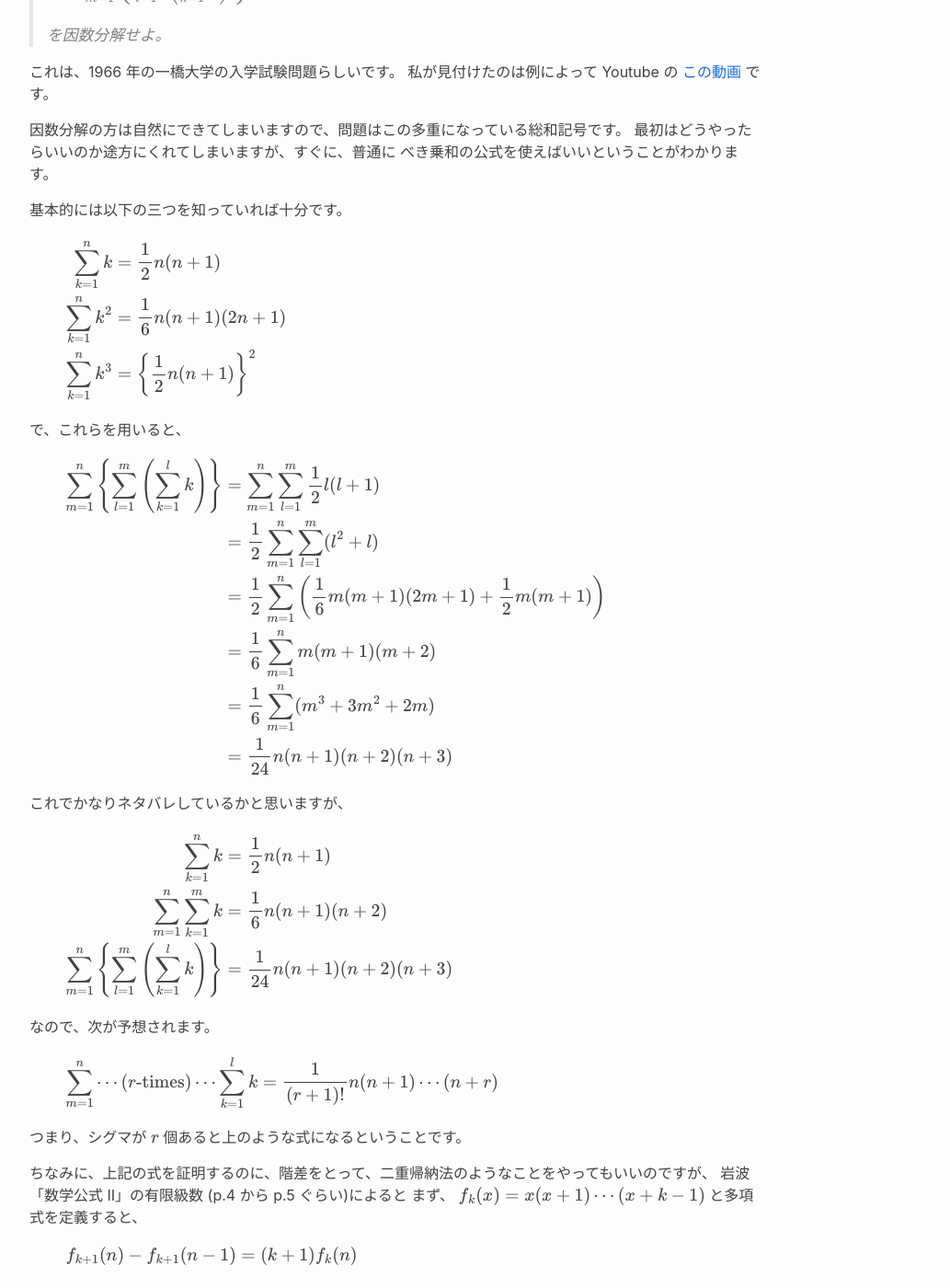
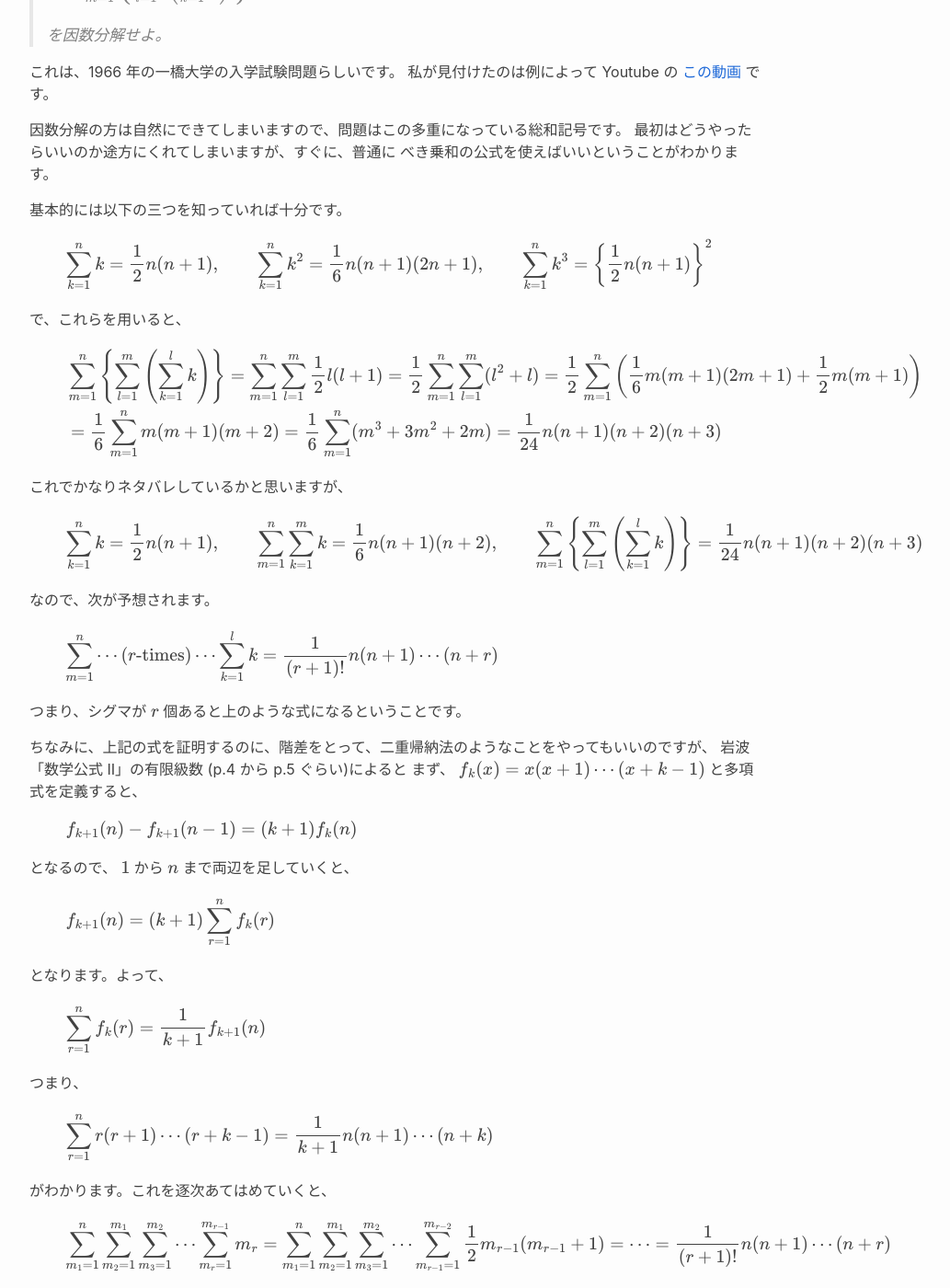
Before and after one commit to eiu2/eiu2.github.com, a Jekyll site: the page built from _posts/2026-06-20-trivial.md, in a window 1280 px wide and 1400 px high, scrolled down 965 px. Shown: the whole window at 92% size, without its empty margins (208-1241 px from the left). Built offline with Jekyll 4.4.1, drawn with Linux system fonts in a browser that asks for light colours; nearby versions of some CDN libraries; formulas are drawn with MathJax 3; some of the changed text lies outside the part shown.

Commit message:
Update 2026-06-20-trivial.md

```diff
--- a/_posts/2026-06-20-trivial.md
+++ b/_posts/2026-06-20-trivial.md
@@ -39,36 +39,31 @@
 基本的には以下の三つを知っていれば十分です。
 
 $$
-\begin{aligned}
-  \sum^n_{k=1} k &= \dfrac{1}{2}n(n+1) \\
-  \sum^n_{k=1} k^2 &= \dfrac{1}{6}n(n+1)(2n+1) \\
-  \sum^n_{k=1} k^3 &= \left\lbrace\dfrac{1}{2}n(n+1)\right\rbrace^2
-\end{aligned}
+\sum^n_{k=1} k = \dfrac{1}{2}n(n+1), \qquad
+\sum^n_{k=1} k^2 = \dfrac{1}{6}n(n+1)(2n+1), \qquad
+\sum^n_{k=1} k^3 = \left\lbrace\dfrac{1}{2}n(n+1)\right\rbrace^2
 $$
 
 で、これらを用いると、
 
 $$
 \begin{aligned}
-  \sum_{m=1}^n \left\lbrace\sum_{l=1}^m \left(\sum_{k=1}^l k\right) \right\rbrace
-  &= \sum_{m=1}^n \sum_{l=1}^m \dfrac{1}{2}l(l+1) \\
-  &= \dfrac{1}{2} \sum_{m=1}^n \sum_{l=1}^m (l^2 + l) \\
-  &= \dfrac{1}{2} \sum_{m=1}^n \left( \dfrac{1}{6} m(m+1)(2m+1) + \dfrac{1}{2} m(m+1) \right) \\
-  &= \dfrac{1}{6} \sum_{m=1}^n m(m+1)(m+2) \\
-  &= \dfrac{1}{6} \sum_{m=1}^n (m^3 + 3m^2 + 2m) \\
-  &= \dfrac{1}{24} n(n+1)(n+2)(n+3)
+&\sum_{m=1}^n \left\lbrace\sum_{l=1}^m \left(\sum_{k=1}^l k\right) \right\rbrace
+= \sum_{m=1}^n \sum_{l=1}^m \dfrac{1}{2}l(l+1)
+= \dfrac{1}{2} \sum_{m=1}^n \sum_{l=1}^m (l^2 + l)
+= \dfrac{1}{2} \sum_{m=1}^n \left( \dfrac{1}{6} m(m+1)(2m+1) + \dfrac{1}{2} m(m+1) \right) \\
+&= \dfrac{1}{6} \sum_{m=1}^n m(m+1)(m+2)
+= \dfrac{1}{6} \sum_{m=1}^n (m^3 + 3m^2 + 2m)
+= \dfrac{1}{24} n(n+1)(n+2)(n+3)
 \end{aligned}
 $$
 
 これでかなりネタバレしているかと思いますが、
 
 $$
-\begin{aligned}
-  \sum_{k=1}^n k &= \dfrac{1}{2} n (n+1) \\
-  \sum_{m=1}^n \sum_{k=1}^m k &= \dfrac{1}{6}n(n+1)(n+2) \\
-  \sum_{m=1}^n \left\lbrace\sum_{l=1}^m \left(\sum_{k=1}^l k\right) \right\rbrace
-  &= \dfrac{1}{24} n(n+1)(n+2)(n+3)
-\end{aligned}
+\sum_{k=1}^n k = \dfrac{1}{2} n (n+1), \qquad
+\sum_{m=1}^n \sum_{k=1}^m k = \dfrac{1}{6}n(n+1)(n+2), \qquad
+\sum_{m=1}^n \left\lbrace\sum_{l=1}^m \left(\sum_{k=1}^l k\right) \right\rbrace = \dfrac{1}{24} n(n+1)(n+2)(n+3)
 $$
 
 なので、次が予想されます。
@@ -116,12 +111,10 @@
 がわかります。これを逐次あてはめていくと、
 
 $$
-\begin{aligned}
-  & \sum_{m_1 = 1}^n \sum_{m_2 = 1}^{m_1} \sum_{m_3 = 1}^{m_2}  \cdots \sum_{m_r = 1}^{m_{r-1}}  m_r \\
-  &= \sum_{m_1 = 1}^n \sum_{m_2 = 1}^{m_1} \sum_{m_3 = 1}^{m_2}  \cdots \sum_{m_{r-1} = 1}^{m_{r-2}}  \dfrac{1}{2} m_{r-1}(m_{r-1} + 1) \\
-  &= \cdots \\
-  &= \dfrac{1}{(r+1)!}n(n+1) \cdots (n+r)
-\end{aligned}
+\sum_{m_1 = 1}^n \sum_{m_2 = 1}^{m_1} \sum_{m_3 = 1}^{m_2}  \cdots \sum_{m_r = 1}^{m_{r-1}}  m_r
+= \sum_{m_1 = 1}^n \sum_{m_2 = 1}^{m_1} \sum_{m_3 = 1}^{m_2}  \cdots \sum_{m_{r-1} = 1}^{m_{r-2}}  \dfrac{1}{2} m_{r-1}(m_{r-1} + 1)
+= \cdots
+= \dfrac{1}{(r+1)!}n(n+1) \cdots (n+r)
 $$
 
 となるという感じです。本質は
@@ -134,7 +127,7 @@
 ませんでした。先述の岩波の「数学公式 Ⅱ」にも、それから
 Daniel Zwillinger
 の
-``Table of Integrals, Series, and Products''
+"Table of Integrals, Series, and Products"
 というソ連時代の公式集を英訳したものも見てみましたが、ざっと見た感じありませんでした。
 
 なので、「おぉ！ これは新しい公式発見！！」
```
